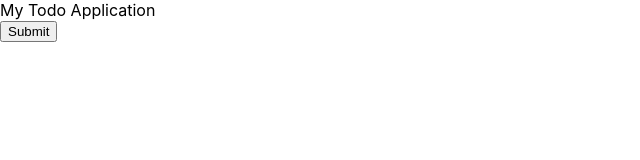
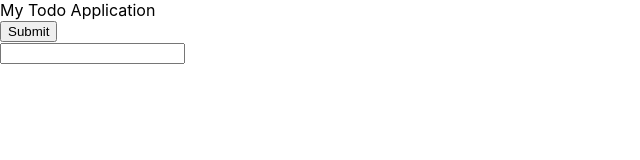
Before and after one commit to simonrevill/react-todo, a React (Create React App) app: page / in a window 1280 px wide. Shown: the top 160 px of the page, without its empty margins (0-640 px from the left). Built offline with nearby package versions, Linux system fonts and the light colour scheme.

Commit message:
refactor input to TodoInput component

```diff
--- a/src/App.tsx
+++ b/src/App.tsx
@@ -1,12 +1,12 @@
-import React from "react";
-import logo from "./logo.svg";
 import "./App.css";
+import Todo from "./Todo";
 
 function App() {
   return (
     <>
       <div>My Todo Application</div>
       <button>Submit</button>
+      <Todo />
     </>
   );
 }
--- a/src/Todo.tsx
+++ b/src/Todo.tsx
@@ -1,11 +1,10 @@
-import { ChangeEvent, KeyboardEvent, useState } from "react";
+import { useState } from "react";
 import { v4 as uuid } from "uuid";
+import TodoInput from "./TodoInput";
+import { TodoItem } from "./types";
 
 const Todo = () => {
-  const [todoText, setTodoText] = useState("");
-  const [todos, setTodos] = useState<{ id: string; text: string }[]>([]);
-
-  const clearInput = () => setTodoText("");
+  const [todos, setTodos] = useState<TodoItem[]>([]);
 
   const addTodo = (text: string) => {
     setTodos((prevTodos) => [
@@ -15,29 +14,11 @@ const Todo = () => {
       },
       ...prevTodos,
     ]);
-
-    clearInput();
-  };
-
-  const handleChange = (e: ChangeEvent<HTMLInputElement>) => {
-    setTodoText(e.target.value);
-  };
-
-  const handleKeyDown = (e: KeyboardEvent<HTMLElement>) => {
-    if (e.key === "Enter") {
-      addTodo(todoText);
-    }
   };
 
   return (
     <div>
-      <input
-        type="text"
-        data-testid="todo-input"
-        onChange={handleChange}
-        onKeyDown={handleKeyDown}
-        value={todoText}
-      />
+      <TodoInput addTodo={addTodo} />
       <ul>
         {todos.map((todo) => (
           <li key={todo.id}>{todo.text}</li>
--- /dev/null
+++ b/src/TodoInput.tsx
@@ -0,0 +1,27 @@
+import { ChangeEvent, KeyboardEvent, useState } from "react";
+
+const TodoInput = ({ addTodo }: { addTodo: (text: string) => void }) => {
+  const [todoText, setTodoText] = useState("");
+
+  const handleChange = (e: ChangeEvent<HTMLInputElement>) => {
+    setTodoText(e.target.value);
+  };
+
+  const handleKeyDown = (e: KeyboardEvent<HTMLElement>) => {
+    if (e.key === "Enter") {
+      addTodo(todoText);
+    }
+  };
+
+  return (
+    <input
+      type="text"
+      data-testid="todo-input"
+      onChange={handleChange}
+      onKeyDown={handleKeyDown}
+      value={todoText}
+    />
+  );
+};
+
+export default TodoInput;
--- /dev/null
+++ b/src/types.ts
@@ -0,0 +1,4 @@
+export type TodoItem = {
+  id: string;
+  text: string;
+};
```
